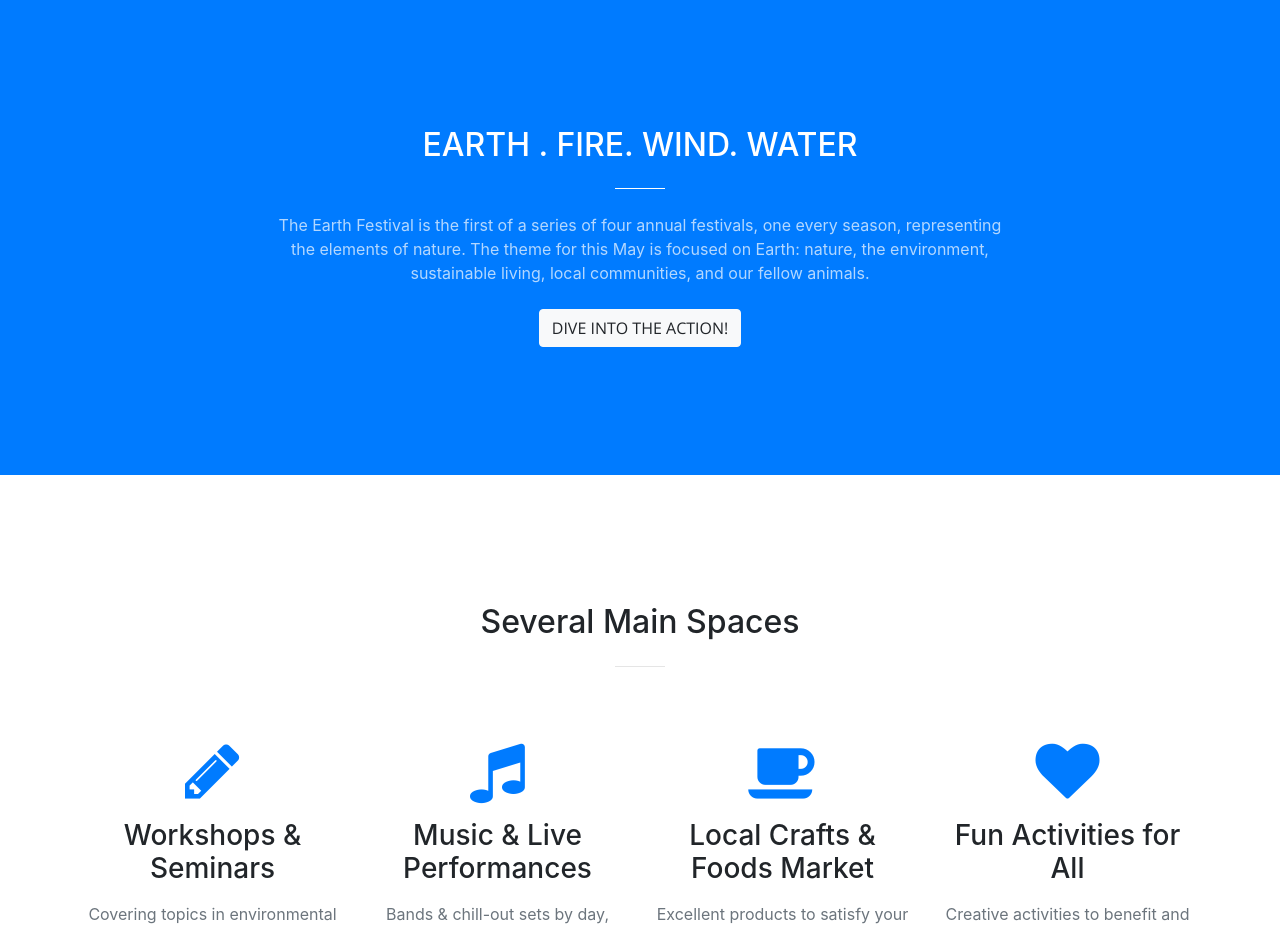
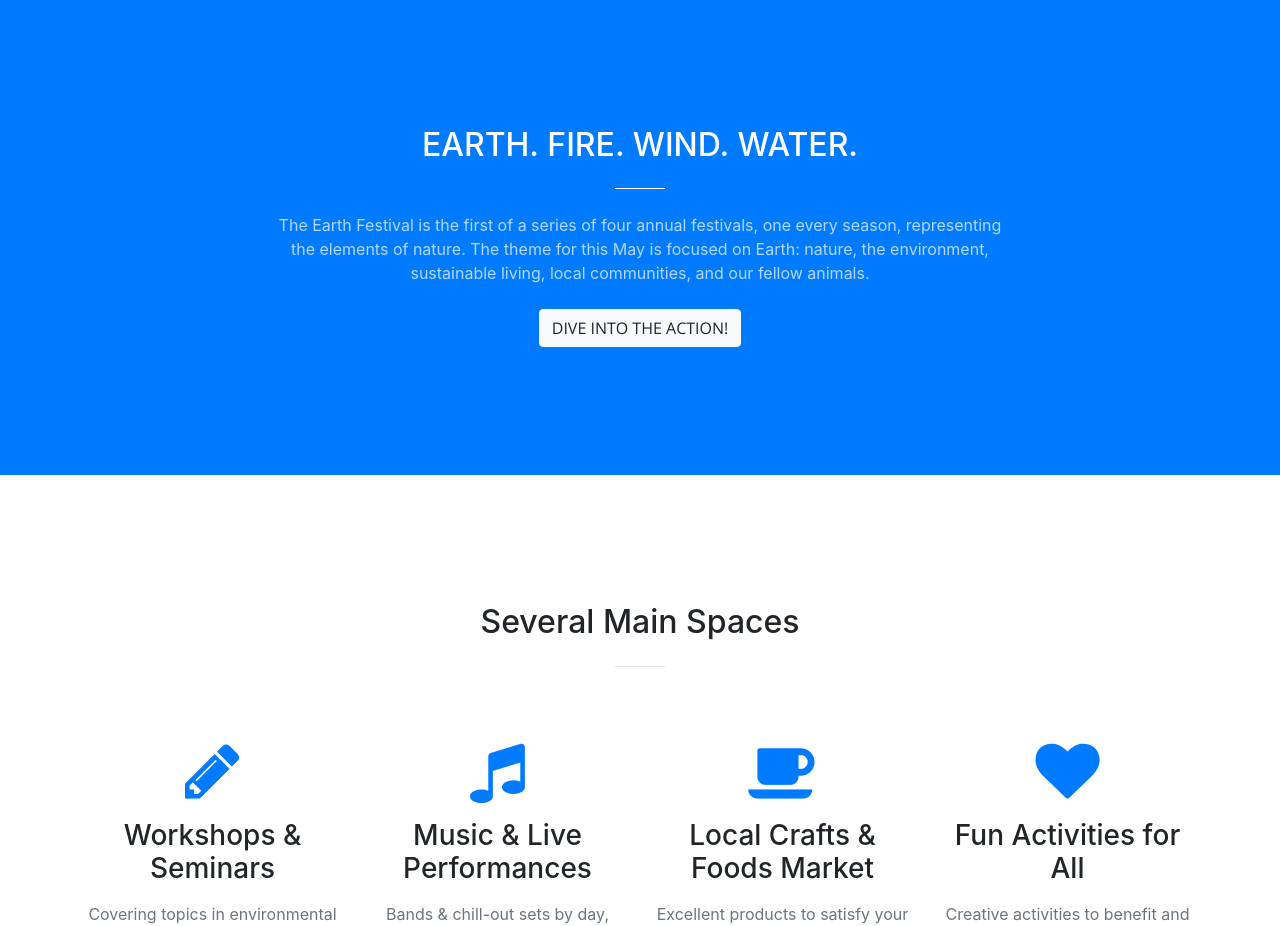
Before and after one commit to 4elementsfest/4elementsfest.github.io, a website with bundled scripts: page index.html in a window 1280 px wide. Shown: the part 802-1728 px from the top of the page. Built offline with nearby package versions, Linux system fonts and the light colour scheme.

Commit message:
Updated elements text.

```diff
--- a/index.html
+++ b/index.html
@@ -76,7 +76,7 @@
       <div class="container">
         <div class="row">
           <div class="col-lg-8 mx-auto text-center">
-            <h2 class="section-heading text-white">EARTH . FIRE. WIND. WATER</h2>
+            <h2 class="section-heading text-white">EARTH. FIRE. WIND. WATER.</h2>
             <hr class="light my-4">
             <p class="text-faded mb-4">The Earth Festival is the first of a series of four annual festivals, one every season, representing the elements of nature. The theme for this May is focused on Earth: nature, the environment, sustainable living, local communities, and our fellow animals.</p>
             <a class="btn btn-light btn-xl js-scroll-trigger" href="#services">Dive into the Action!</a>
```
